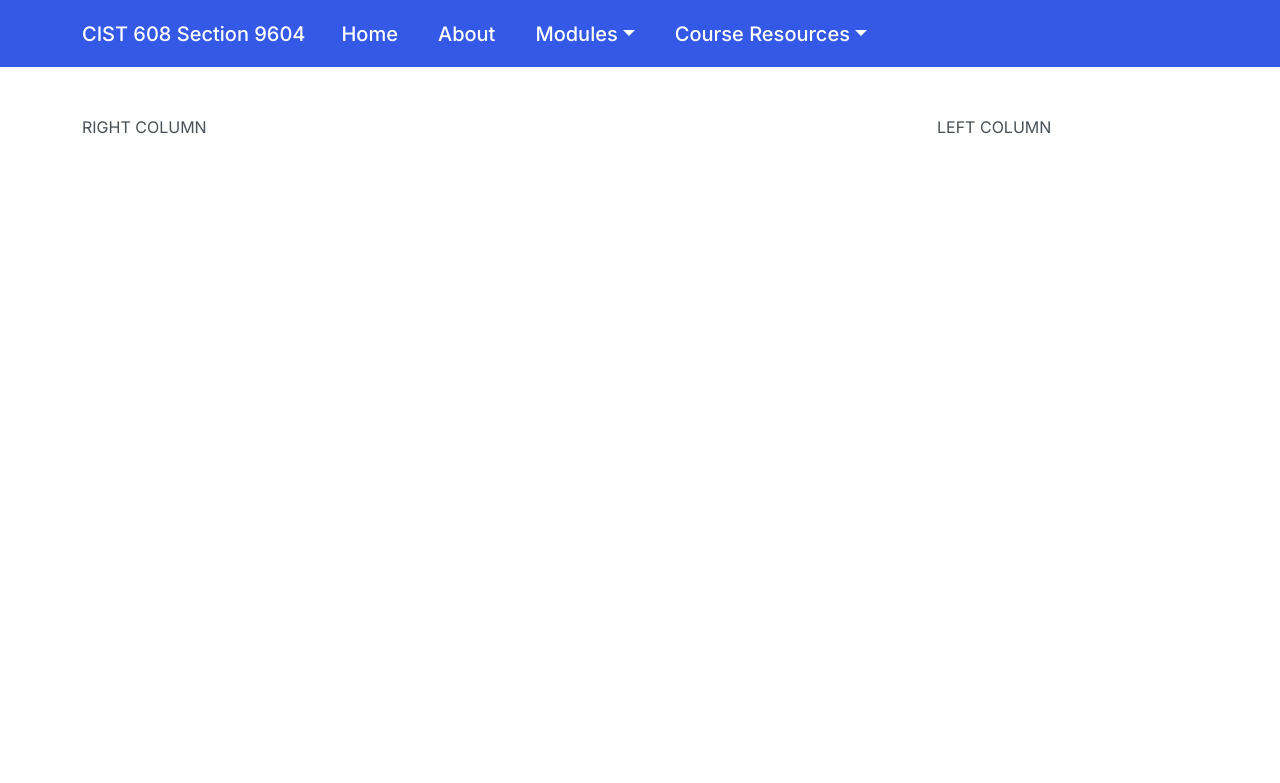
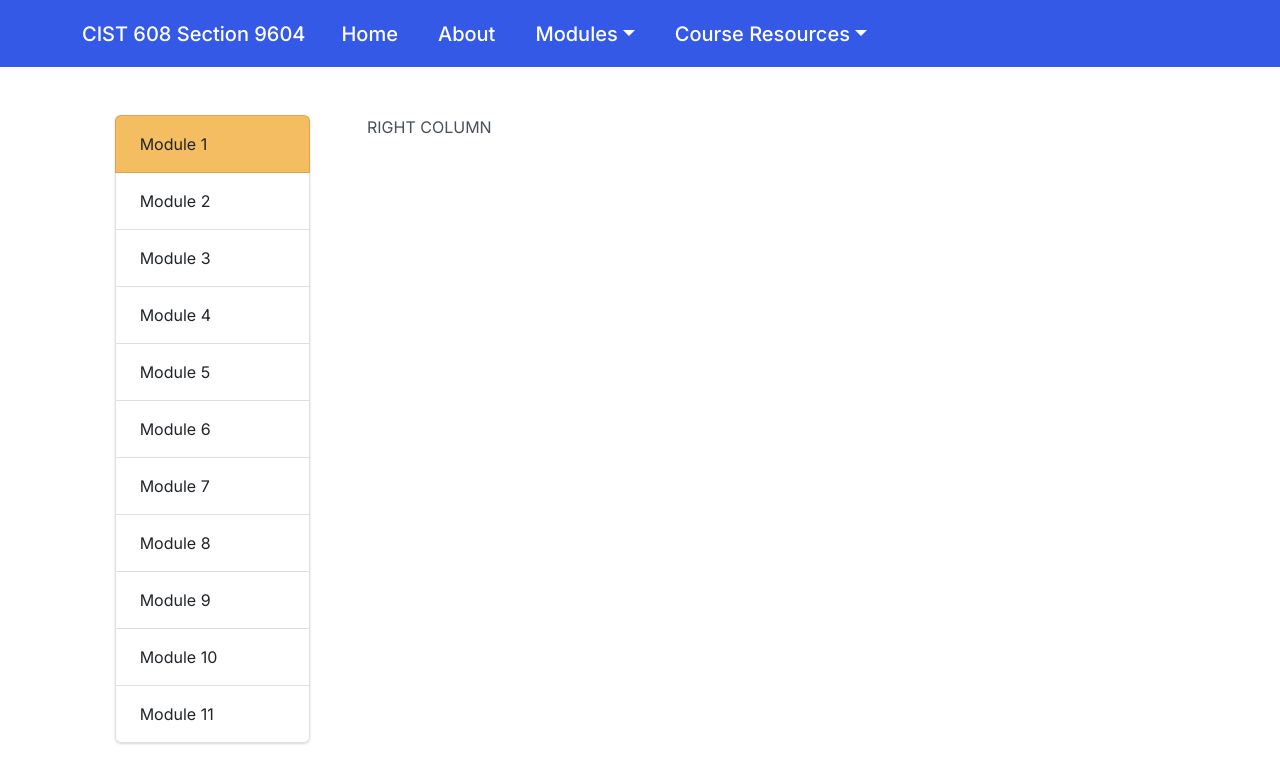
Before and after one commit to loganrath/libwtf, a Jekyll site: the page built from cist608/module-01.md, in a window 1280 px wide. Shown: the top 783 px of the page. Built offline with Jekyll 4.4.1, drawn with Linux system fonts in a browser that asks for light colours; nearby versions of some CDN libraries.

Commit message:
Update yamlmodule.html

```diff
--- a/_layouts/yamlmodule.html
+++ b/_layouts/yamlmodule.html
@@ -12,8 +12,14 @@
   {% include navbar-cist608.html %}
 <div class="container">
   <div class="row">
-  <div class="col-12 col-md-8 col-lg-9">RIGHT COLUMN</div>
-  <div class="col-12 col-md-4 col-lg-3">LEFT COLUMN</div>
+  <div class="col-12 col-md-8 col-lg-9 order-last">RIGHT COLUMN</div>
+  <div class="col-12 col-md-4 col-lg-3 order-first">
+    <div class="list-group w-75 mx-auto">
+    {% for module in site.data.cist608navigation %}
+    <a href="{{ module.url }}" class="list-group-item list-group-item-action {% if module.url == page.url  %}bg-warning{% endif %}">{{ module.text }}</a>
+    {% endfor %}
+    </div>
+  </div>
 </div>
 </div>
 <!-- jQuery first, then Popper.js, then Bootstrap JS -->
```
